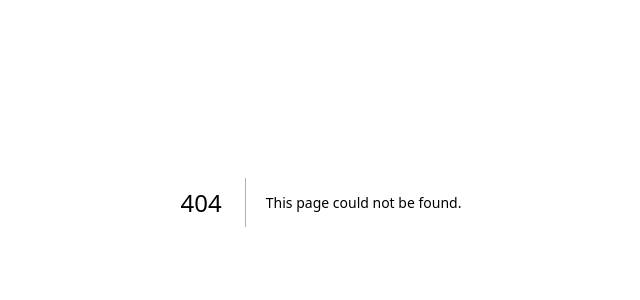
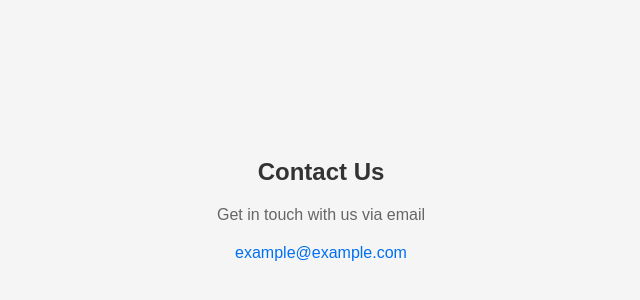
Before and after one commit to SakshiKoli-CS/test_edge_function, a Next.js app: page /contact in a window 1280 px wide. Before the commit this address had no page. Shown: the part 198-498 px from the top of the page, without its empty margins (319-959 px from the left). Built offline with nearby package versions, Linux system fonts and the light colour scheme.

Commit message:
add contact page

```diff
--- /dev/null
+++ b/pages/contact.js
@@ -0,0 +1,32 @@
+export default function Contact() {
+  return (
+    <div style={{
+      display: 'flex',
+      justifyContent: 'center',
+      alignItems: 'center',
+      height: '100vh',
+      fontFamily: 'Arial, sans-serif',
+      textAlign: 'center',
+      backgroundColor: '#f5f5f5'
+    }}>
+      <div>
+        <h1 style={{ margin: '0', color: '#333', fontSize: '24px' }}>
+          Contact Us
+        </h1>
+        <p style={{ margin: '20px 0', color: '#666', fontSize: '16px' }}>
+          Get in touch with us via email
+        </p>
+        <a
+          href="mailto:example@example.com"
+          style={{
+            color: '#0070f3',
+            textDecoration: 'none',
+            fontSize: '16px'
+          }}
+        >
+          example@example.com
+        </a>
+      </div>
+    </div>
+  )
+}
```
